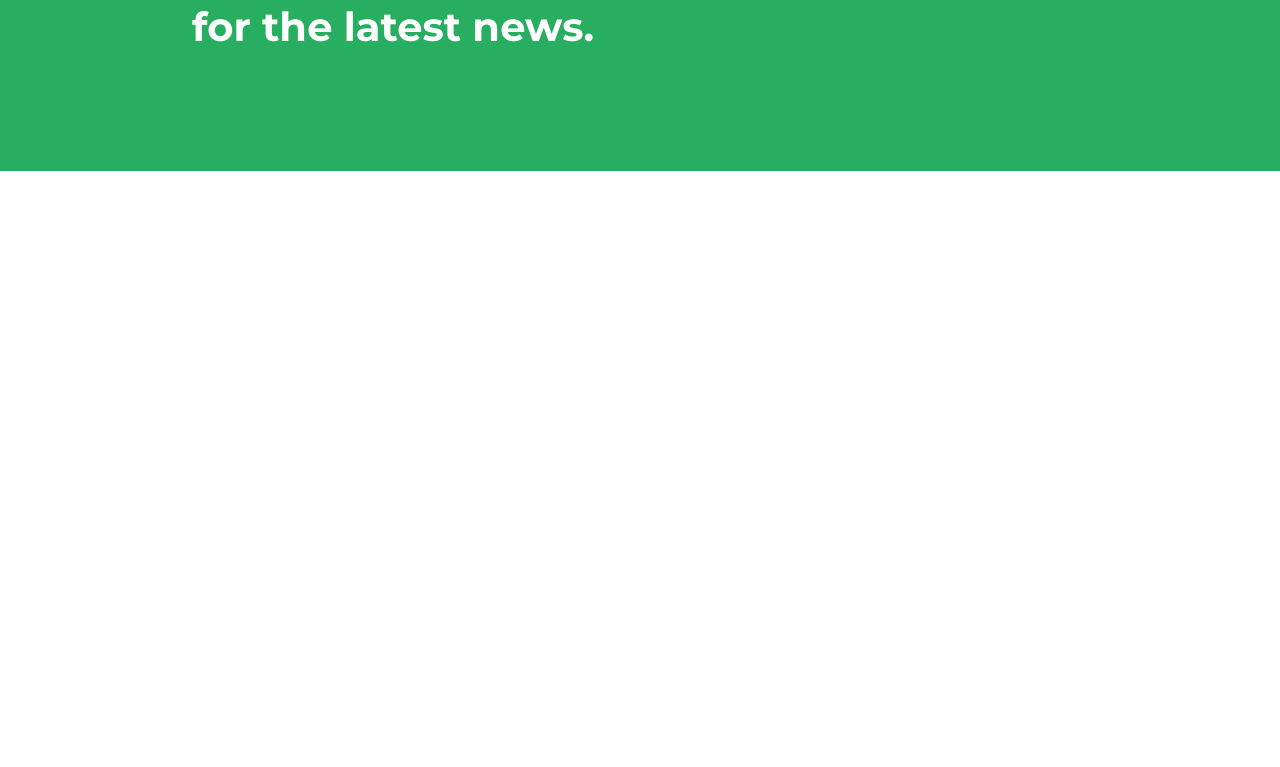
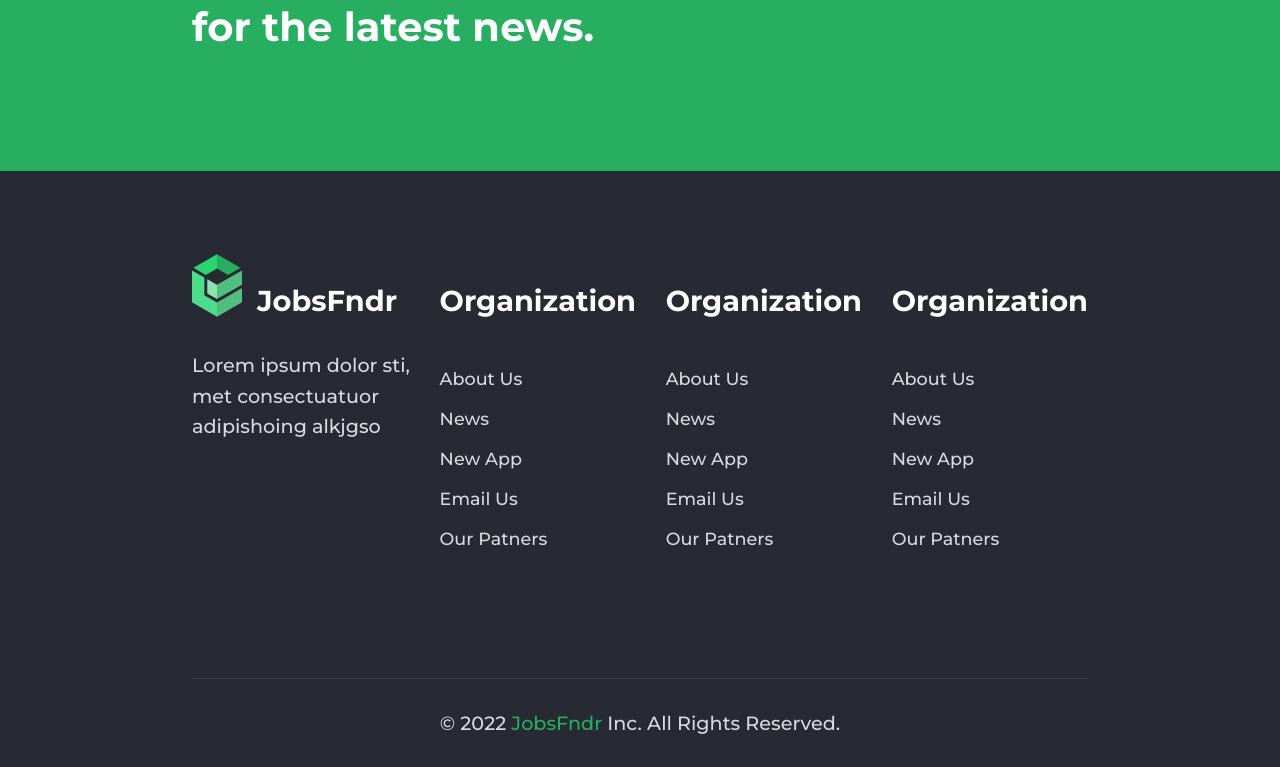
Before and after one commit to collinskchirchir/react-jobs-site-project, a React (Create React App) app: page / in a window 1280 px wide. Shown: the part 5567-6334 px from the top of the page. Before the commit the page ends 5738 px from the top, so only its background shows below. Built offline with nearby package versions, Linux system fonts and the light colour scheme.

Commit message:
Section Footer

```diff
--- a/src/App.js
+++ b/src/App.js
@@ -1,6 +1,7 @@
 import Header from "./components/Header";
 import SectionCategory from "./components/SectionCategory";
 import SectionDownload from "./components/SectionDownload";
+import SectionFooter from "./components/SectionFooter";
 import SectionJobs from "./components/SectionJobs";
 import SectionStaff from "./components/SectionStaff";
 import SectionSubscribe from "./components/SectionSubscribe";
@@ -15,6 +16,7 @@ function App() {
       <SectionDownload />
       <SectionStaff />
       <SectionSubscribe />
+      <SectionFooter />
     </div>
   );
 }
--- /dev/null
+++ b/src/components/SectionFooter.js
@@ -0,0 +1,136 @@
+import React from 'react'
+import styled from 'styled-components'
+import { InnerLayout } from '../Layouts';
+import logo from '../img/logo1.svg';
+/*eslint-disable*/
+function SectionFooter() {
+  return (
+    <SectionFooterStyled>
+      <InnerLayout>
+        <div className='f-inner'>
+          <ul>
+            <div className='f-title logo'>
+              <img src={logo} alt="logo" />
+              <h4>JobsFndr</h4>
+            </div>
+            <p className='f-text'>
+              Lorem ipsum dolor sti, <br />
+              met consectuatuor <br />
+              adipishoing alkjgso
+            </p>
+          </ul>
+          <ul>
+            <h4 className='f-title'>Organization</h4>
+            <li className='nav-item'>
+              <a href='#'>About Us</a>
+            </li>
+            <li className='nav-item'>
+              <a href='#'>News</a>
+            </li>
+            <li className='nav-item'>
+              <a href='#'>New App</a>
+            </li>
+            <li className='nav-item'>
+              <a href='#'>Email Us</a>
+            </li>
+            <li className='nav-item'>
+              <a href='#'>Our Patners</a>
+            </li>
+          </ul>
+          <ul>
+            <h4 className='f-title'>Organization</h4>
+            <li className='nav-item'>
+              <a href='#'>About Us</a>
+            </li>
+            <li className='nav-item'>
+              <a href='#'>News</a>
+            </li>
+            <li className='nav-item'>
+              <a href='#'>New App</a>
+            </li>
+            <li className='nav-item'>
+              <a href='#'>Email Us</a>
+            </li>
+            <li className='nav-item'>
+              <a href='#'>Our Patners</a>
+            </li>
+          </ul>
+          <ul>
+            <h4 className='f-title'>Organization</h4>
+            <li className='nav-item'>
+              <a href='#'>About Us</a>
+            </li>
+            <li className='nav-item'>
+              <a href='#'>News</a>
+            </li>
+            <li className='nav-item'>
+              <a href='#'>New App</a>
+            </li>
+            <li className='nav-item'>
+              <a href='#'>Email Us</a>
+            </li>
+            <li className='nav-item'>
+              <a href='#'>Our Patners</a>
+            </li>
+          </ul>
+        </div>
+      </InnerLayout>
+      <p className='footer'>
+        © 2022 <span>JobsFndr</span> Inc. All Rights Reserved.
+      </p>
+    </SectionFooterStyled>
+  )
+}
+
+const SectionFooterStyled = styled.section`
+  background-color: #272A33;
+  p{
+      color: #D8DADF;
+    }
+  .f-inner{
+    display: flex;
+    justify-content: space-between;
+    p{
+      color: #D8DADF;
+      line-height: 1.9rem;
+    }
+    .logo{
+      display: flex;
+      img{
+        width: 50px;
+        margin-top: -30px;
+      }
+      h4{
+        margin-left: 15px;
+      }
+    }
+    .f-title{
+      padding-bottom: 2rem;
+      font-size: 1.8rem;
+      cursor: default;
+    }
+    li{
+      margin: 1rem 0;
+      a{
+        transition: all .3s ease-in-out;
+        color: #d8dadf;
+        font-size: 1.1rem;
+        &:hover{
+          color: var(--color-primary);
+        }
+      }
+    }
+  }
+  .footer{
+    width: 70%;
+    margin: 0 auto;
+    text-align: center;
+    padding: 2rem 0;
+    color: #d8dadf;
+    border-top: 1px solid #cccccc1c;
+    span{
+      color: var(--color-primary);
+    }
+  }
+`;
+export default SectionFooter
```
